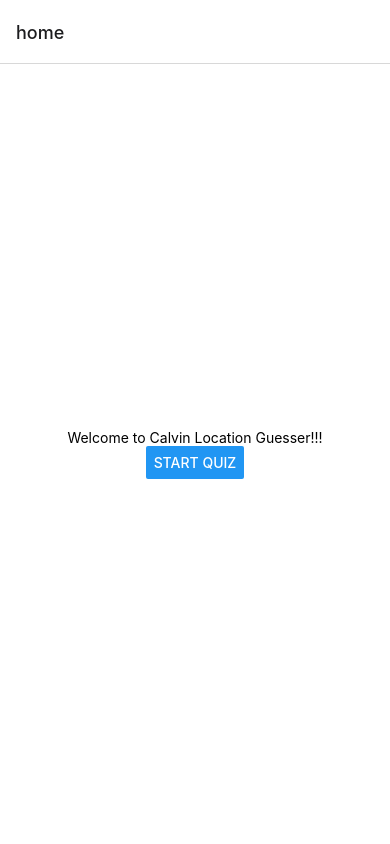
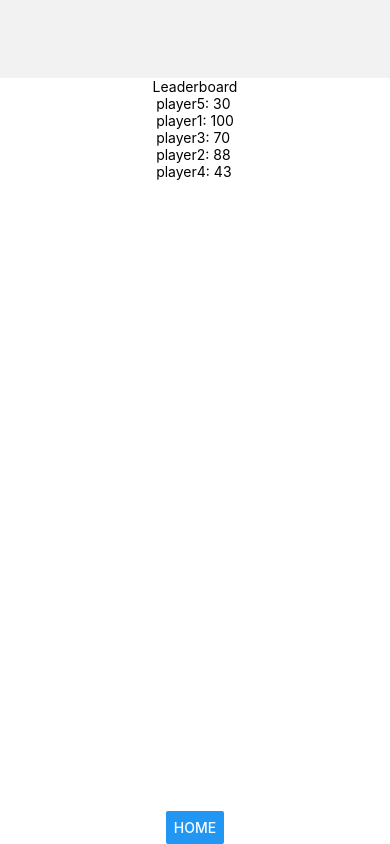
Before and after one commit to cs262-TheBTeam/Client, a React Native app: screen /leaderboard in a window 390 px wide. Built offline with nearby package versions, Linux system fonts and the light colour scheme.

Commit message:
Adds leaderboard and removes header

```diff
--- a/App.jsx
+++ b/App.jsx
@@ -5,17 +5,19 @@ import HomeScreen from "./screens/home.jsx";
 import QuestionScreen from "./screens/question.jsx";
 import ResultsScreen from "./screens/results.jsx";
 import FinalScreen from "./screens/final.jsx";
+import LeaderboardScreen from "./screens/leaderboard.jsx";
 
 const Stack = createNativeStackNavigator();
 
 export default function App() {
   return (
     <NavigationContainer>
-      <Stack.Navigator>
+      <Stack.Navigator screenOptions={{ headerShown: false }}>
         <Stack.Screen name="home" component={HomeScreen} />
         <Stack.Screen name="question" component={QuestionScreen} />
         <Stack.Screen name="results" component={ResultsScreen} />
         <Stack.Screen name="final" component={FinalScreen} />
+        <Stack.Screen name="leaderboard" component={LeaderboardScreen} />
       </Stack.Navigator>
     </NavigationContainer>
   );
--- a/screens/home.jsx
+++ b/screens/home.jsx
@@ -12,6 +12,10 @@ export default function HomeScreen({ navigation }) {
         title="Start Quiz"
         onPress={() => navigation.navigate('question')}
       />
+      <Button
+        title="Go to leaderboard"
+        onPress={() => navigation.navigate('leaderboard')}
+      />
     </View>
   );
 }
--- /dev/null
+++ b/screens/leaderboard.jsx
@@ -0,0 +1,52 @@
+import React from 'react';
+import { Button, Text, View, FlatList } from 'react-native';
+import { globalStyles } from '../styles/global';
+
+const data = [
+    {
+        name: 'player5',
+        score: 30,
+    },
+    {
+        name: 'player1',
+        score: 100,
+    },
+    {
+        name: 'player3',
+        score: 70,
+    },
+    {
+        name: 'player2',
+        score: 88,
+    },
+    {
+        name: 'player4',
+        score: 43,
+    },
+];
+
+const Item = ({ name, score }) => (
+    <View>
+        <Text>{name}: {score}</Text>
+    </View>
+);
+
+export default function LeaderboardScreen({ navigation }) {
+
+    const renderItem = ({ item }) => (
+        <Item name={item.name} score={item.score} />
+    );
+
+    return (
+        <View style={globalStyles.leaderboard}>
+            <Text>Leaderboard</Text>
+            <FlatList
+                data={data.sort((a, b) => a.score < b.score)}
+                renderItem={renderItem} />
+            <Button
+                title="Home"
+                onPress={() => navigation.navigate('home')}
+            />
+        </View>
+    );
+}
--- a/styles/global.js
+++ b/styles/global.js
@@ -25,5 +25,13 @@ export const globalStyles = StyleSheet.create({
     button: {
         alignItems: 'right',
         justifyContent: 'right',
-    }
+    },
+
+    leaderboard: {
+        flex: 1,
+        backgroundColor: '#fff',
+        alignItems: 'center',
+        justifyContent: 'center',
+        marginTop: '20%',
+    },
 });
```
